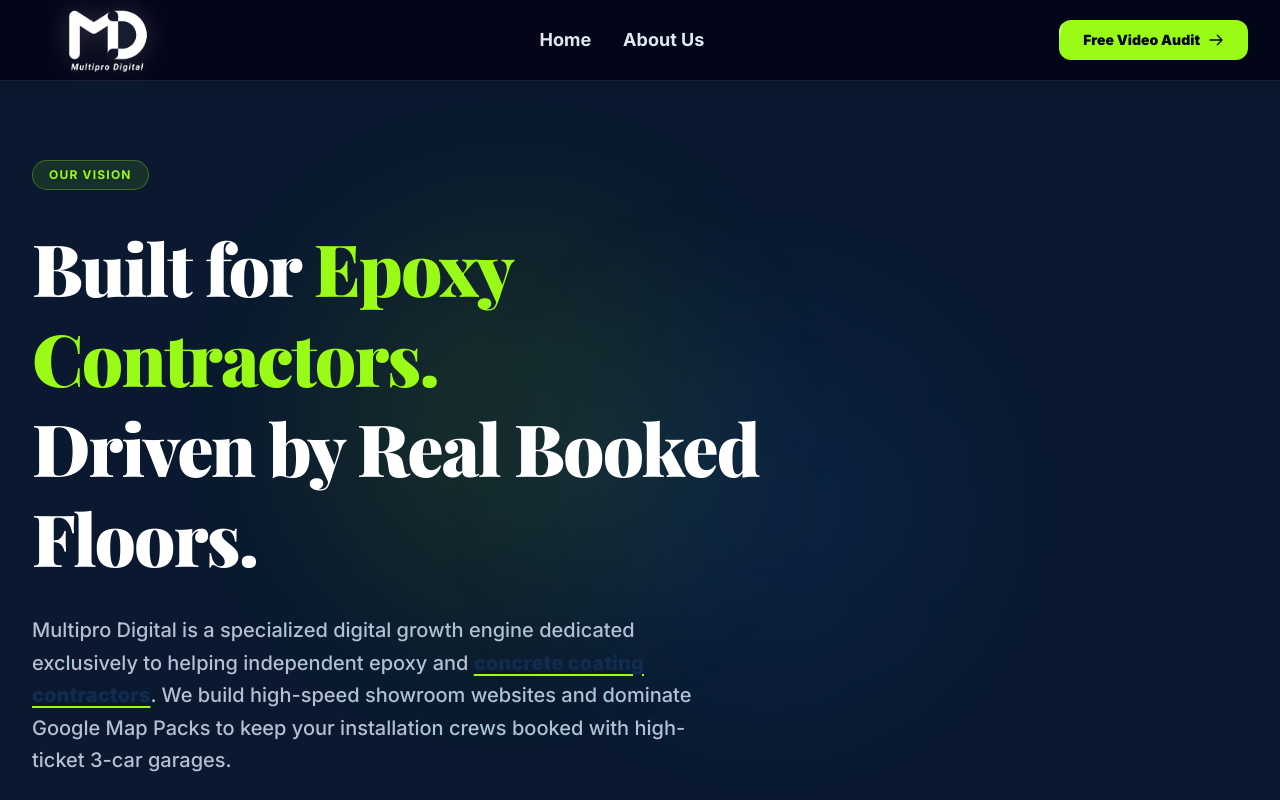
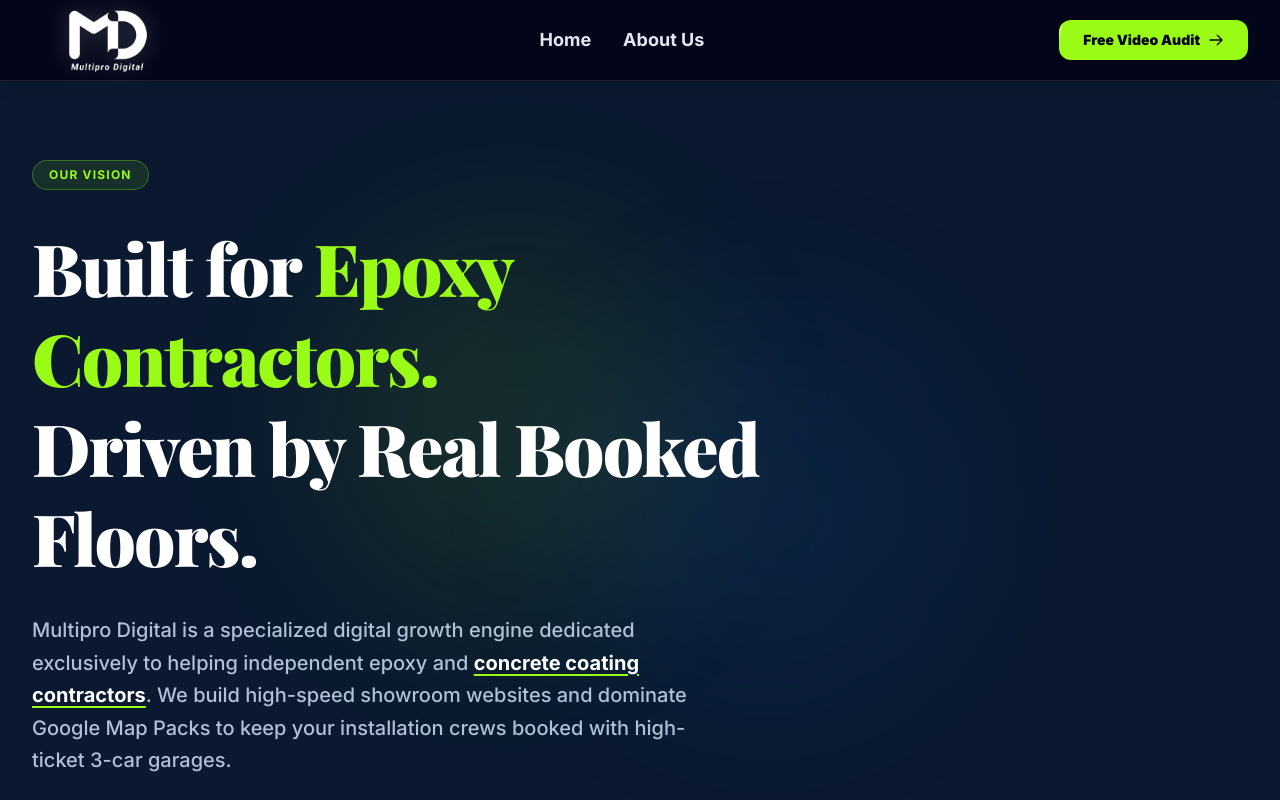
Before and after one commit to mahabubkabir40-ai/multipro-digital, a Next.js app: page /about in a window 1280 px wide. Shown: the top 800 px of the page. Built offline with nearby package versions, Linux system fonts and the light colour scheme; a web font is replaced by a local one.

Commit message:
Fix anchor link visibility on dark backgrounds in AutoLinker and About hero

```diff
--- a/src/app/about/page.tsx
+++ b/src/app/about/page.tsx
@@ -37,7 +37,7 @@ export default function AboutPage() {
               Driven by Real Booked Floors.
             </h1>
             <p className="text-lg md:text-xl text-blue-100/80 font-sans font-medium leading-relaxed max-w-2xl mb-10">
-              <AutoLinker>Multipro Digital is a specialized digital growth engine dedicated exclusively to helping independent epoxy and concrete coating contractors. We build high-speed showroom websites and dominate Google Map Packs to keep your installation crews booked with high-ticket 3-car garages.</AutoLinker>
+              <AutoLinker isDark>Multipro Digital is a specialized digital growth engine dedicated exclusively to helping independent epoxy and concrete coating contractors. We build high-speed showroom websites and dominate Google Map Packs to keep your installation crews booked with high-ticket 3-car garages.</AutoLinker>
             </p>
           </div>
         </div>
--- a/src/components/AutoLinker.tsx
+++ b/src/components/AutoLinker.tsx
@@ -6,9 +6,11 @@ import links from '../config/links_dictionary.json';
 interface AutoLinkerProps {
   children: string;
   className?: string;
+  linkClassName?: string;
+  isDark?: boolean;
 }
 
-const AutoLinker: React.FC<AutoLinkerProps> = ({ children, className }) => {
+const AutoLinker: React.FC<AutoLinkerProps> = ({ children, className, linkClassName, isDark = false }) => {
   if (typeof children !== 'string') return <>{children}</>;
 
   // Create a regex from the dictionary keys
@@ -21,6 +23,12 @@ const AutoLinker: React.FC<AutoLinkerProps> = ({ children, className }) => {
   let homepageLinked = false;
   let locationLinked = false;
   let externalLinked = false;
+
+  const defaultLinkClass = isDark
+    ? "text-white font-bold underline decoration-brand-lime decoration-2 underline-offset-4 hover:text-brand-lime transition-colors cursor-pointer"
+    : "text-[#0b1f38] font-bold underline decoration-brand-lime decoration-2 underline-offset-4 hover:text-brand-lime transition-colors cursor-pointer";
+
+  const resolvedLinkClass = linkClassName || defaultLinkClass;
 
   return (
     <span className={className}>
@@ -55,7 +63,7 @@ const AutoLinker: React.FC<AutoLinkerProps> = ({ children, className }) => {
                   href={url}
                   target="_blank"
                   rel="noopener noreferrer nofollow"
-                  className="!text-brand-blue font-black !underline !decoration-brand-lime !decoration-2 underline-offset-4 hover:!text-brand-lime transition-colors cursor-pointer"
+                  className={resolvedLinkClass}
                 >
                   {part}
                 </a>
@@ -66,7 +74,7 @@ const AutoLinker: React.FC<AutoLinkerProps> = ({ children, className }) => {
               <Link
                 key={i}
                 href={url}
-                className="!text-brand-blue font-black !underline !decoration-brand-lime !decoration-2 underline-offset-4 hover:!text-brand-lime transition-colors cursor-pointer"
+                className={resolvedLinkClass}
               >
                 {part}
               </Link>
```
